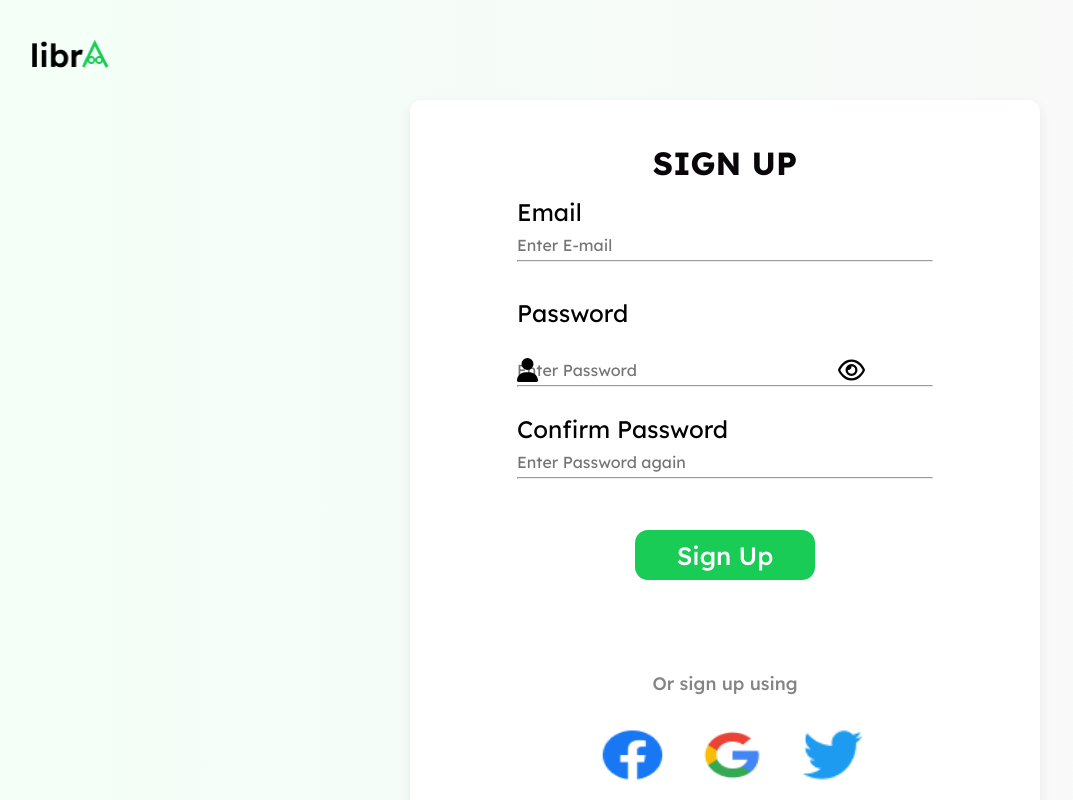
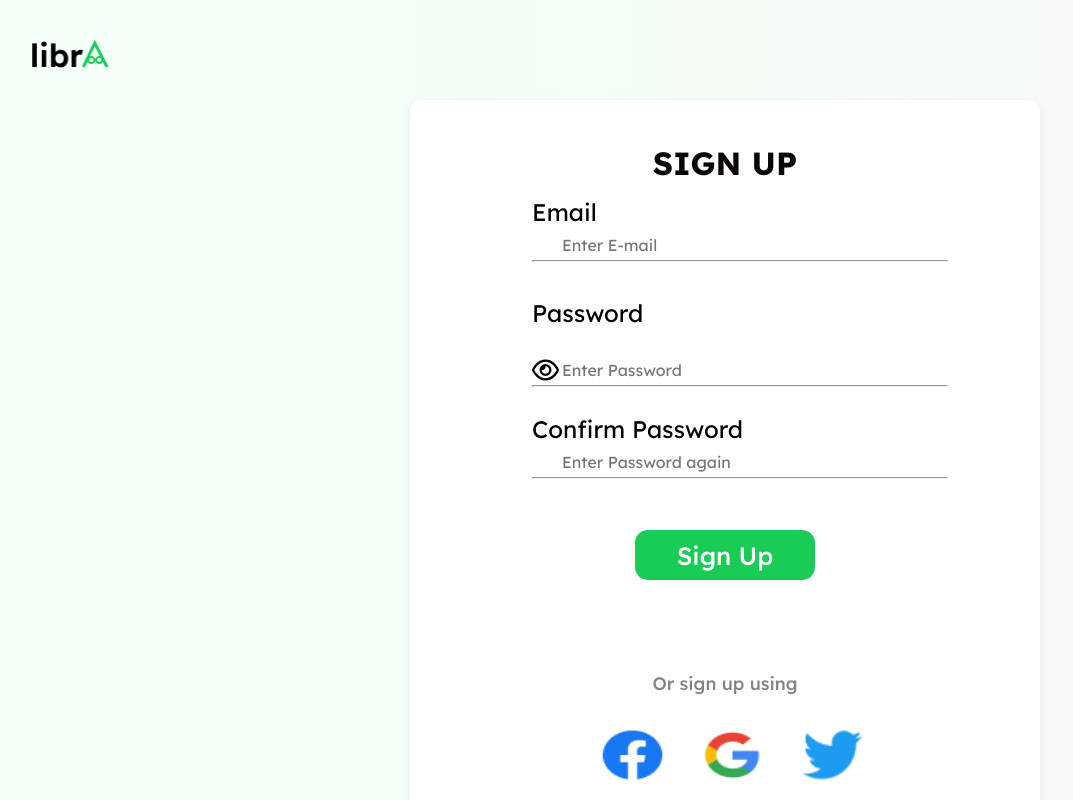
Before and after one commit to Nifix001/Libra, a React (Create React App) app: page /sign-up in a window 1280 px wide. Shown: the top 800 px of the page, without its empty margins (70-1143 px from the left). Built offline with nearby package versions, Linux system fonts and the light colour scheme.

Commit message:
New commit

```diff
--- a/src/index.css
+++ b/src/index.css
@@ -853,6 +853,7 @@ color: #5E5A5E;
   line-height: 30px;
   letter-spacing: 0em;
   text-align: left;
+  padding-left: 30px;
   width: 416px;
   height: 80px;
 }
@@ -868,6 +869,7 @@ color: #5E5A5E;
   line-height: 20px;
   letter-spacing: 0em;
   text-align: left;
+  padding-left: 30px;
   color: #AEADAE;
 
 }
--- a/src/pages/SignUp.js
+++ b/src/pages/SignUp.js
@@ -51,7 +51,7 @@ export default function SignUp() {
           required/><hr />
           </label><br /><br />
           <label htmlFor="pword">Password<br />
-          <div className="awesome"><FontAwesomeIcon icon="fa-solid fa-user" /><FontAwesomeIcon icon="fa-regular fa-eye" /></div>
+          <div className="awesome"><FontAwesomeIcon icon="fa-regular fa-lock" /><FontAwesomeIcon icon="fa-regular fa-eye" /></div>
           <input
           type="password"
           placeholder="Enter Password"
```
